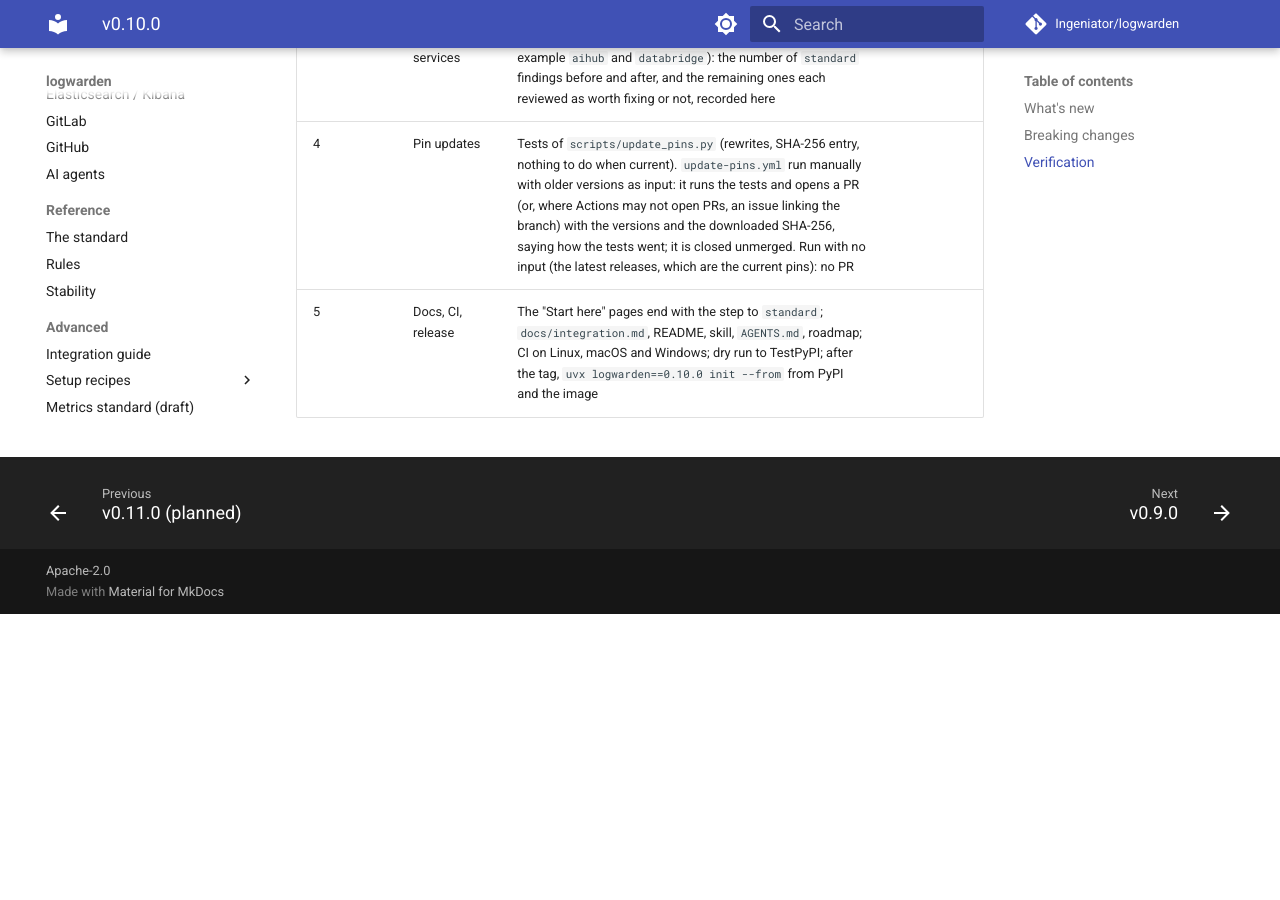
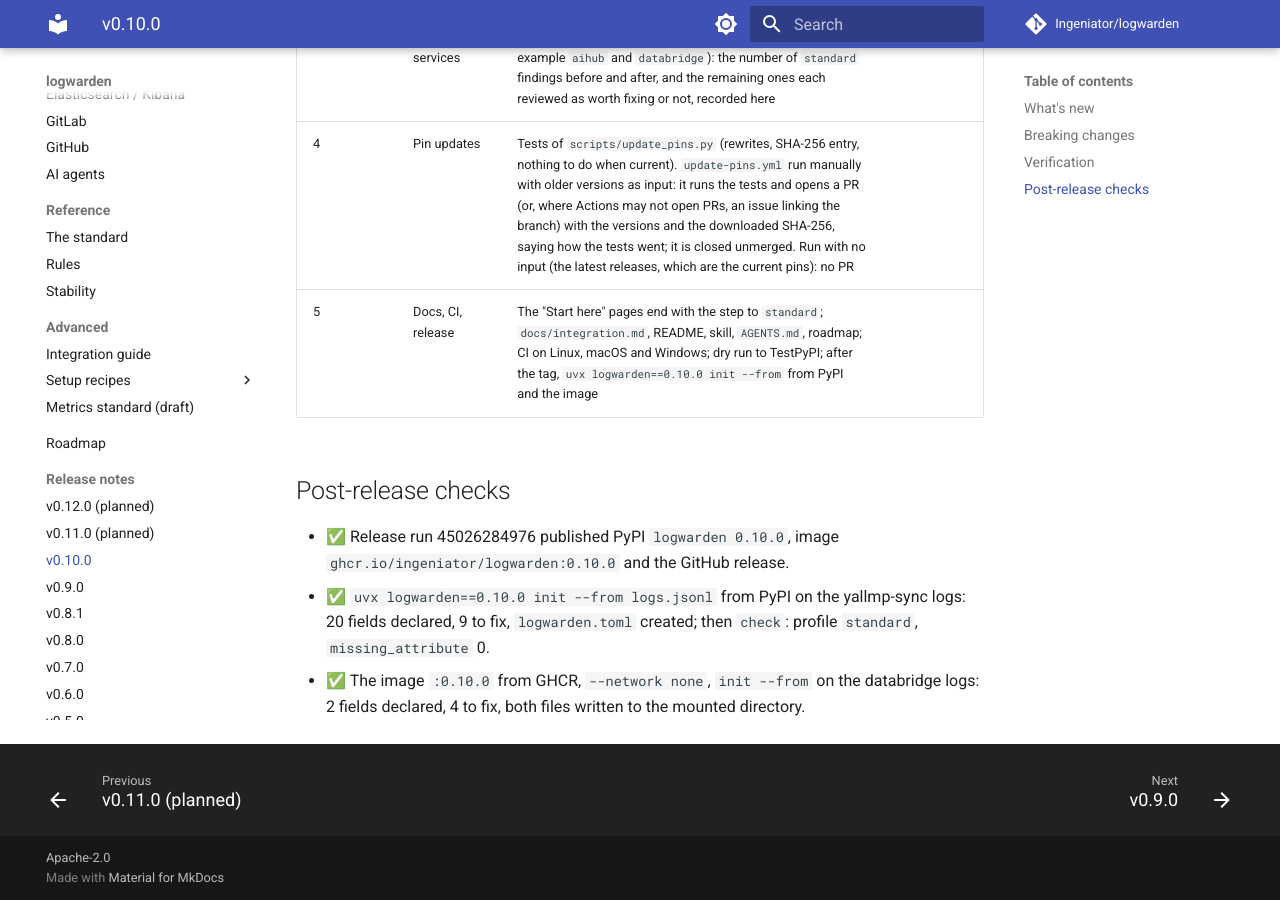
Before and after one commit to Ingeniator/logwarden, an MkDocs documentation site: the page built from docs/releases/v0.10.0.md, in a window 1280 px wide and 900 px high, scrolled down 1696 px. Built offline with MkDocs 1.6.1 and Material for MkDocs 9.7.7, drawn with Linux system fonts in a browser that asks for light colours; comment, search, counter and statistics services are not loaded; before the commit the page ends 2310 px from its top, so only the background shows below that.

Commit message:
v0.10.0 notes: post-release checks
Co-Authored-By: Claude Opus 5.5 <noreply@anthropic.com>
Claude-Session: https://claude.ai/code/session_01GHV8Tch3wUVMey3AfAo9q9

```diff
--- a/docs/releases/v0.10.0.md
+++ b/docs/releases/v0.10.0.md
@@ -51,3 +51,9 @@ None.
 | 3 | On real services | `init --from` on the logs of two ai-suite services (for example `aihub` and `databridge`): the number of `standard` findings before and after, and the remaining ones each reviewed as worth fixing or not, recorded here || ✅ `aihub`'s tests log plain text (95 lines, none JSON), so `yallmp-sync` was used instead. **databridge** (421 unit tests, 193 lines, 83 JSON): `essential` predicted 9 unknown fields; `init --from` declared 2 (`rendered`, `result`) and listed 4 synonyms to fix (`error`, `exception`, `status`, `url`); `standard` 463 → 454 findings, `missing_attribute` 9 → 0. **yallmp-sync** (573 JSON lines): predicted 258; declared 20 fields, listed 9 synonyms (`headers`, `method`, `path`, `status_code`, …); `standard` 2843 → 2585, `missing_attribute` 258 → 0. Remaining findings reviewed, all worth fixing: `adr_missing_required` and `adr_event_name` come mostly from library lines (httpx, uvicorn: "HTTP Request: POST …", "Application startup…") passing through without the shared processor, one fix each; the synonyms have semconv names (`url.full`, `http.request.method`, `http.response.status_code`, `error.type`); `adr_failure_context` on failure events lacks `error.type`. Not worth declaring as they are: all 22 new fields were bare names (`type`, `name`, `result`), so the brief now asks to namespace them |
 | 4 | Pin updates | Tests of `scripts/update_pins.py` (rewrites, SHA-256 entry, nothing to do when current). `update-pins.yml` run manually with older versions as input: it runs the tests and opens a PR (or, where Actions may not open PRs, an issue linking the branch) with the versions and the downloaded SHA-256, saying how the tests went; it is closed unmerged. Run with no input (the latest releases, which are the current pins): no PR || ✅ `test_claim4_update_pins_rewrites` (rewrites, SHA-256 entry, `changed=false` when current). `update-pins.yml` with `weaver=v0.27.0`, `semconv=1.44.0`: run 45023950475 found that this repository doesn't let Actions open PRs (issue fallback added); run 45024195467 reported "passed" although one test failed (no `pipefail`; fixed); run 45024445616 reported "failed" correctly (my test hard-coded the pins; fixed); run 45024653562: branch with the versions and the 1.44.0 SHA-256 `3afc6489…0fde9`, 288 passed, issue #7 says "Tests: passed" with the link to open the PR; closed unmerged, branch deleted. Run 45024868941 with no input: "pins are current: Weaver v0.28.0, semconv 1.45.0", no branch, no issue |
 | 5 | Docs, CI, release | The "Start here" pages end with the step to `standard`; `docs/integration.md`, README, skill, `AGENTS.md`, roadmap; CI on Linux, macOS and Windows; dry run to TestPyPI; after the tag, `uvx logwarden==0.10.0 init --from` from PyPI and the image || ✅ The four Start-here pages end with the `init --from` step; `docs/integration.md`, README, skill, `AGENTS.md`, roadmap (M7, M8 done) updated; strict site build passes; CI run 45023187873 (PR) and 45024649056 (main: Linux, macOS, Windows) passed; dry run 45025364803: TestPyPI `0.10.0.dev17`. After the tag: see below |
+
+## Post-release checks
+
+- ✅ Release run 45026284976 published PyPI `logwarden 0.10.0`, image `ghcr.io/ingeniator/logwarden:0.10.0` and the GitHub release.
+- ✅ `uvx logwarden==0.10.0 init --from logs.jsonl` from PyPI on the yallmp-sync logs: 20 fields declared, 9 to fix, `logwarden.toml` created; then `check`: profile `standard`, `missing_attribute` 0.
+- ✅ The image `:0.10.0` from GHCR, `--network none`, `init --from` on the databridge logs: 2 fields declared, 4 to fix, both files written to the mounted directory.
```
